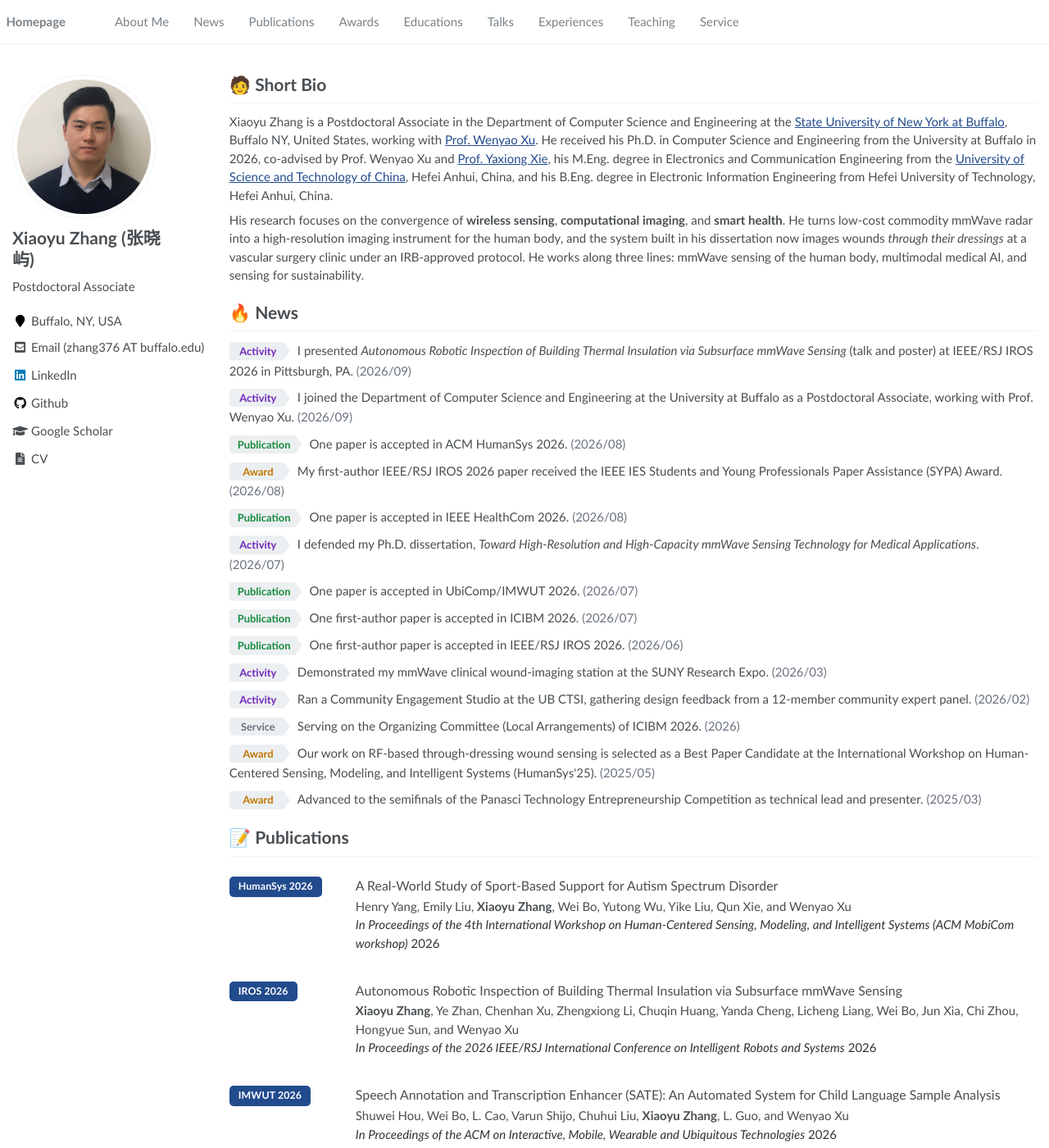
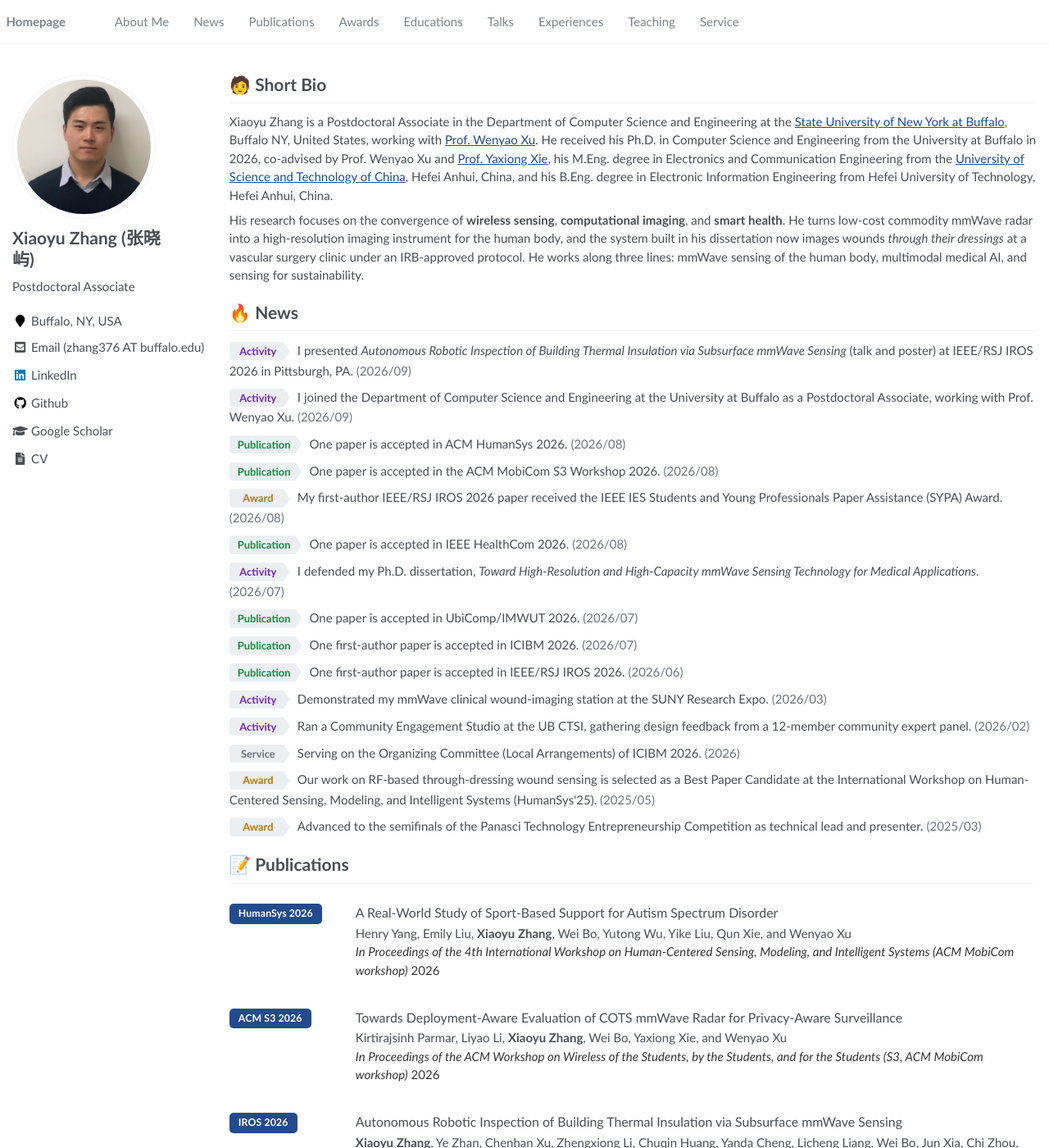
Before and after one commit to zxy340/zxy340.github.io, a Jekyll site: the page built from _pages/about.md, in a window 1280 px wide and 1400 px high. Shown: the whole window at 82% size. Built offline with Jekyll 4.4.1, drawn with Linux system fonts in a browser that asks for light colours.

Commit message:
Add ACM MobiCom S3 2026 paper
Co-Authored-By: Claude Fable 5.1 <noreply@anthropic.com>

```diff
--- a/_pages/about.md
+++ b/_pages/about.md
@@ -22,6 +22,7 @@ His research focuses on the convergence of **wireless sensing**, **computational
 <li><span class="ntag activity">Activity</span>I presented <i>Autonomous Robotic Inspection of Building Thermal Insulation via Subsurface mmWave Sensing</i> (talk and poster) at IEEE/RSJ IROS 2026 in Pittsburgh, PA. <span class="ndate">(2026/09)</span></li>
 <li><span class="ntag activity">Activity</span>I joined the Department of Computer Science and Engineering at the University at Buffalo as a Postdoctoral Associate, working with Prof. Wenyao Xu. <span class="ndate">(2026/09)</span></li>
 <li><span class="ntag pub">Publication</span>One paper is accepted in ACM HumanSys 2026. <span class="ndate">(2026/08)</span></li>
+<li><span class="ntag pub">Publication</span>One paper is accepted in the ACM MobiCom S3 Workshop 2026. <span class="ndate">(2026/08)</span></li>
 <li><span class="ntag award">Award</span>My first-author IEEE/RSJ IROS 2026 paper received the IEEE IES Students and Young Professionals Paper Assistance (SYPA) Award. <span class="ndate">(2026/08)</span></li>
 <li><span class="ntag pub">Publication</span>One paper is accepted in IEEE HealthCom 2026. <span class="ndate">(2026/08)</span></li>
 <li><span class="ntag activity">Activity</span>I defended my Ph.D. dissertation, <i>Toward High-Resolution and High-Capacity mmWave Sensing Technology for Medical Applications</i>. <span class="ndate">(2026/07)</span></li>
@@ -44,6 +45,14 @@ His research focuses on the convergence of **wireless sensing**, **computational
     <div class="ptitle">A Real-World Study of Sport-Based Support for Autism Spectrum Disorder</div>
     <div class="pauthors">Henry Yang, Emily Liu, <b>Xiaoyu Zhang</b>, Wei Bo, Yutong Wu, Yike Liu, Qun Xie, and Wenyao Xu</div>
     <div class="pvenue"><em>In Proceedings of the 4th International Workshop on Human-Centered Sensing, Modeling, and Intelligent Systems (ACM MobiCom workshop)</em> 2026<em></em></div>
+  </div>
+</li>
+<li>
+  <div class="pubbadge"><span class="vbadge">ACM S3 2026</span></div>
+  <div class="pubbody">
+    <div class="ptitle">Towards Deployment-Aware Evaluation of COTS mmWave Radar for Privacy-Aware Surveillance</div>
+    <div class="pauthors">Kirtirajsinh Parmar, Liyao Li, <b>Xiaoyu Zhang</b>, Wei Bo, Yaxiong Xie, and Wenyao Xu</div>
+    <div class="pvenue"><em>In Proceedings of the ACM Workshop on Wireless of the Students, by the Students, and for the Students (S3, ACM MobiCom workshop)</em> 2026<em></em></div>
   </div>
 </li>
 <li>
```
